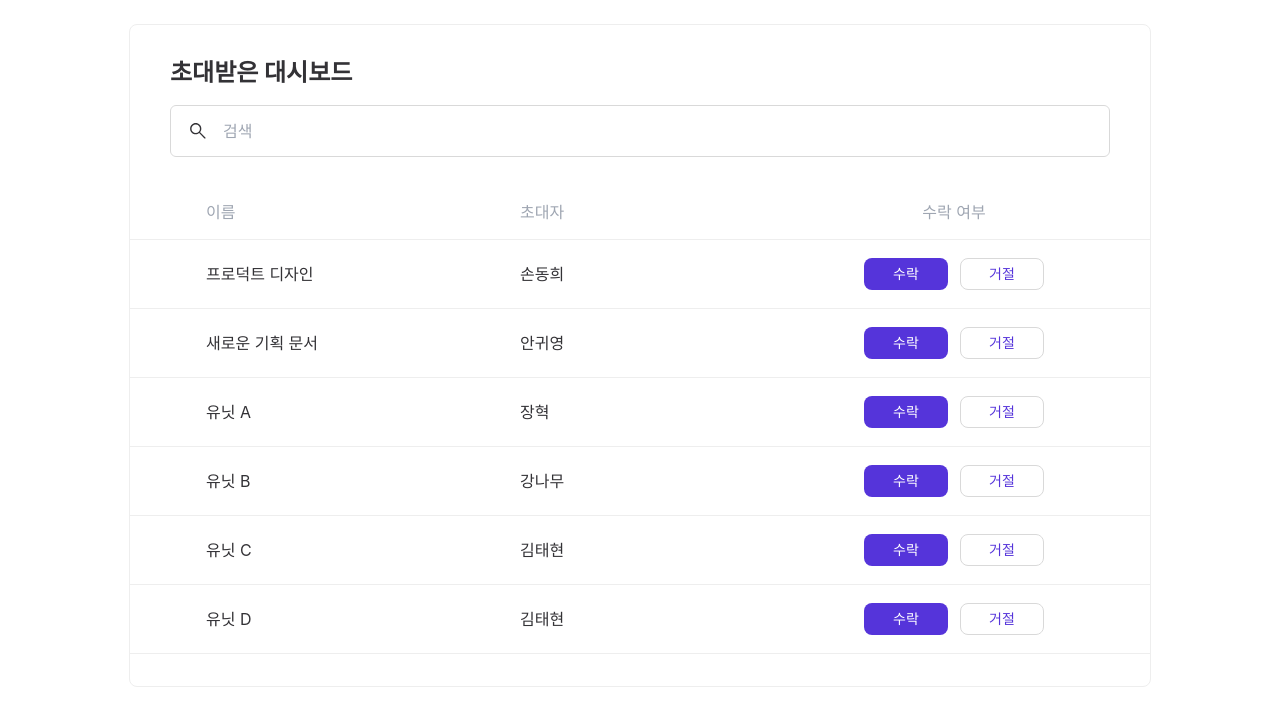
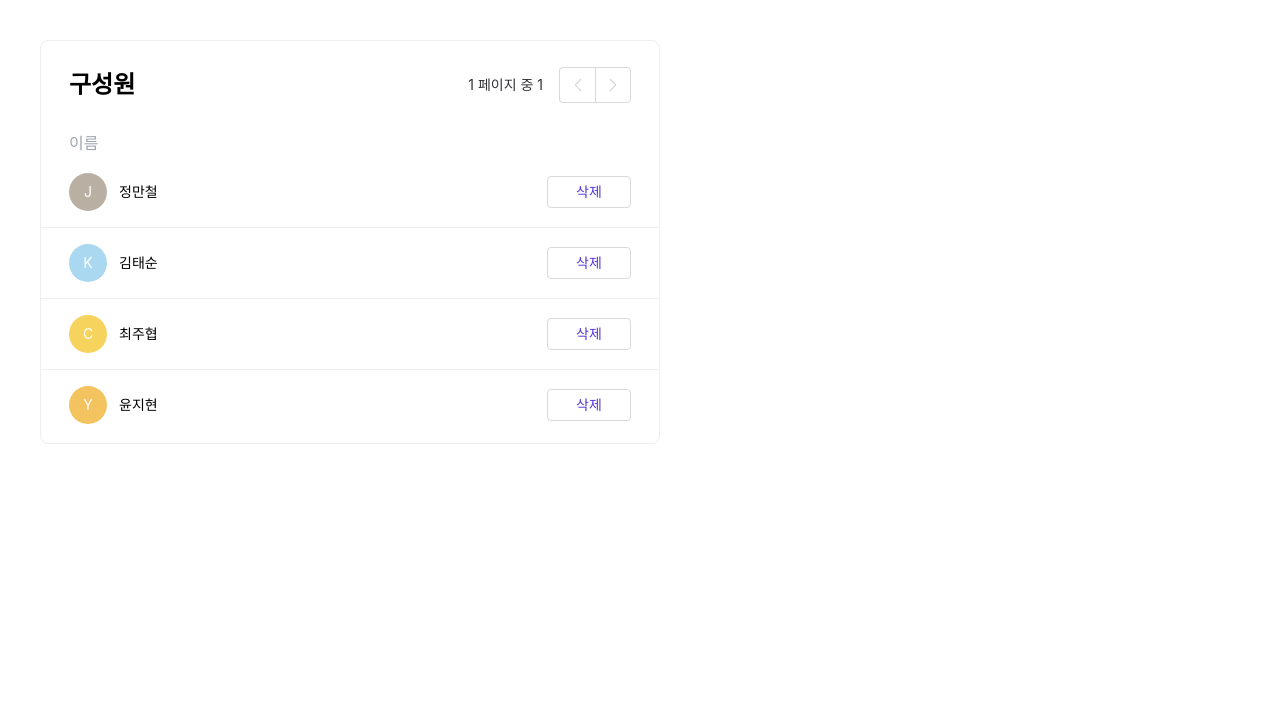
Before and after one commit to codeit-part3-4team/codeit-taskify, a Next.js app: page /cardtabletest in a window 1280 px wide. Shown: the top 726 px of the page. Built offline with nearby package versions, Linux system fonts and the light colour scheme.

Commit message:
체크아웃 전 커밋

```diff
--- a/src/app/cardtabletest/page.tsx
+++ b/src/app/cardtabletest/page.tsx
@@ -1,30 +1,30 @@
 "use client";
 
-// import TableMembers from "@/components/CardTables/TableMembers/TableMembers";
+import TableMembers from "@/components/CardTables/TableMembers/TableMembers";
 
-// const members = [
-//   { id: 1, name: "정만철", initial: "J", avatarColor: "#B9AFA3" },
-//   { id: 2, name: "김태순", initial: "K", avatarColor: "#A9D8F0" },
-//   { id: 3, name: "최주협", initial: "C", avatarColor: "#F5D35C" },
-//   { id: 4, name: "윤지현", initial: "Y", avatarColor: "#F2C35E" },
-// ];
+const members = [
+  { id: 1, name: "정만철", initial: "J", avatarColor: "#B9AFA3" },
+  { id: 2, name: "김태순", initial: "K", avatarColor: "#A9D8F0" },
+  { id: 3, name: "최주협", initial: "C", avatarColor: "#F5D35C" },
+  { id: 4, name: "윤지현", initial: "Y", avatarColor: "#F2C35E" },
+];
 
-// export default function Page() {
-//   return (
-//     <main style={{ minHeight: "100vh", padding: 40 }}>
-//       <div style={{ width: 620 }}>
-//         <TableMembers
-//           members={members}
-//           page={1}
-//           totalPages={1}
-//           onPrev={() => console.log("prev")}
-//           onNext={() => console.log("next")}
-//           onRemove={(id) => alert(`remove ${id}`)}
-//         />
-//       </div>
-//     </main>
-//   );
-// }
+export default function Page() {
+  return (
+    <main style={{ minHeight: "100vh", padding: 40 }}>
+      <div style={{ width: 620 }}>
+        <TableMembers
+          members={members}
+          page={1}
+          totalPages={1}
+          onPrev={() => console.log("prev")}
+          onNext={() => console.log("next")}
+          onRemove={(id) => alert(`remove ${id}`)}
+        />
+      </div>
+    </main>
+  );
+}
 
 // import TableInvitations from "@/components/CardTables/TableInvitations/TableInvitations";
 
@@ -76,24 +76,24 @@
 //   );
 // }
 
-import TableInvitedDashboards from "@/components/CardTables/TableInvitedDashboards/TableInvitedDashboards";
+// import TableInvitedDashboards from "@/components/CardTables/TableInvitedDashboards/TableInvitedDashboards";
 
-export default function Page() {
-  return (
-    <div style={{ padding: 24, display: "flex", justifyContent: "center" }}>
-      <TableInvitedDashboards
-        items={[
-          { id: 1, name: "프로덕트 디자인", inviter: "손동희" },
-          { id: 2, name: "새로운 기획 문서", inviter: "안귀영" },
-          { id: 3, name: "유닛 A", inviter: "장혁" },
-          { id: 4, name: "유닛 B", inviter: "강나무" },
-          { id: 5, name: "유닛 C", inviter: "김태현" },
-          { id: 6, name: "유닛 D", inviter: "김태현" },
-        ]}
-      />
-    </div>
-  );
-}
+// export default function Page() {
+//   return (
+//     <div style={{ padding: 24, display: "flex", justifyContent: "center" }}>
+//       <TableInvitedDashboards
+//         items={[
+//           { id: 1, name: "프로덕트 디자인", inviter: "손동희" },
+//           { id: 2, name: "새로운 기획 문서", inviter: "안귀영" },
+//           { id: 3, name: "유닛 A", inviter: "장혁" },
+//           { id: 4, name: "유닛 B", inviter: "강나무" },
+//           { id: 5, name: "유닛 C", inviter: "김태현" },
+//           { id: 6, name: "유닛 D", inviter: "김태현" },
+//         ]}
+//       />
+//     </div>
+//   );
+// }
 
 
 // import { useState } from "react";
```
